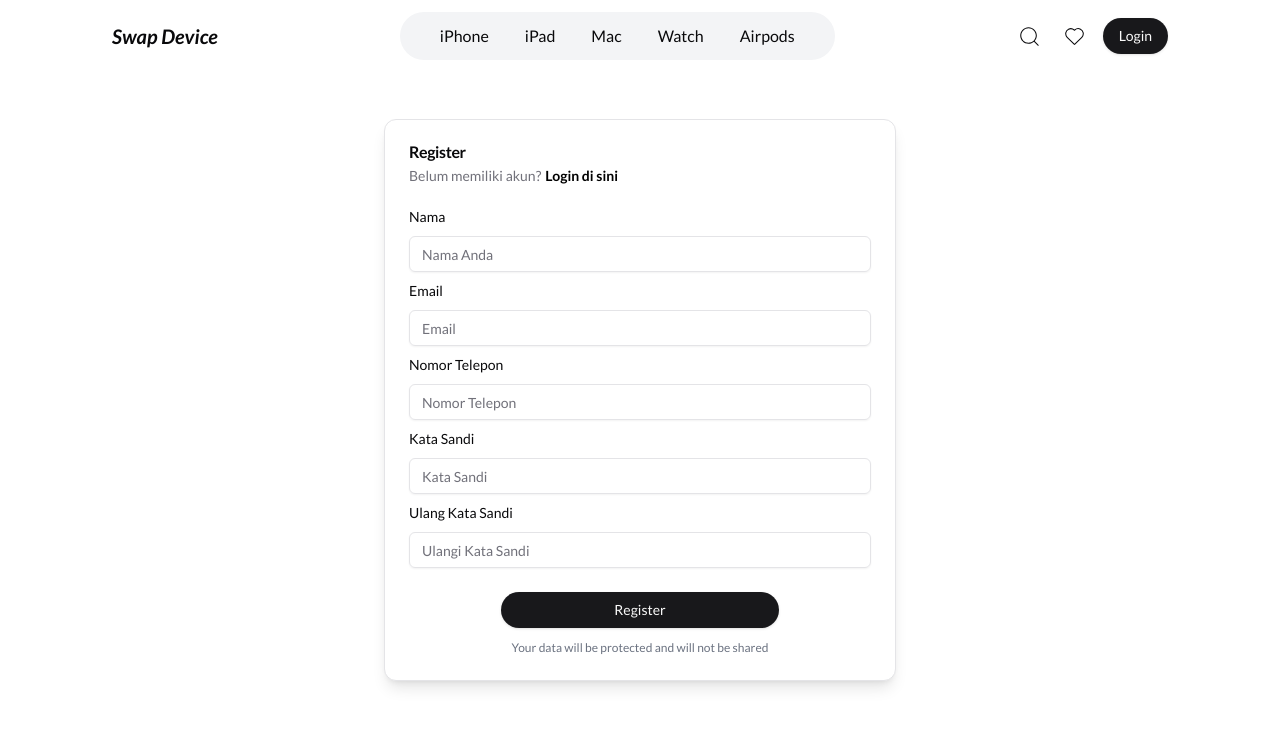
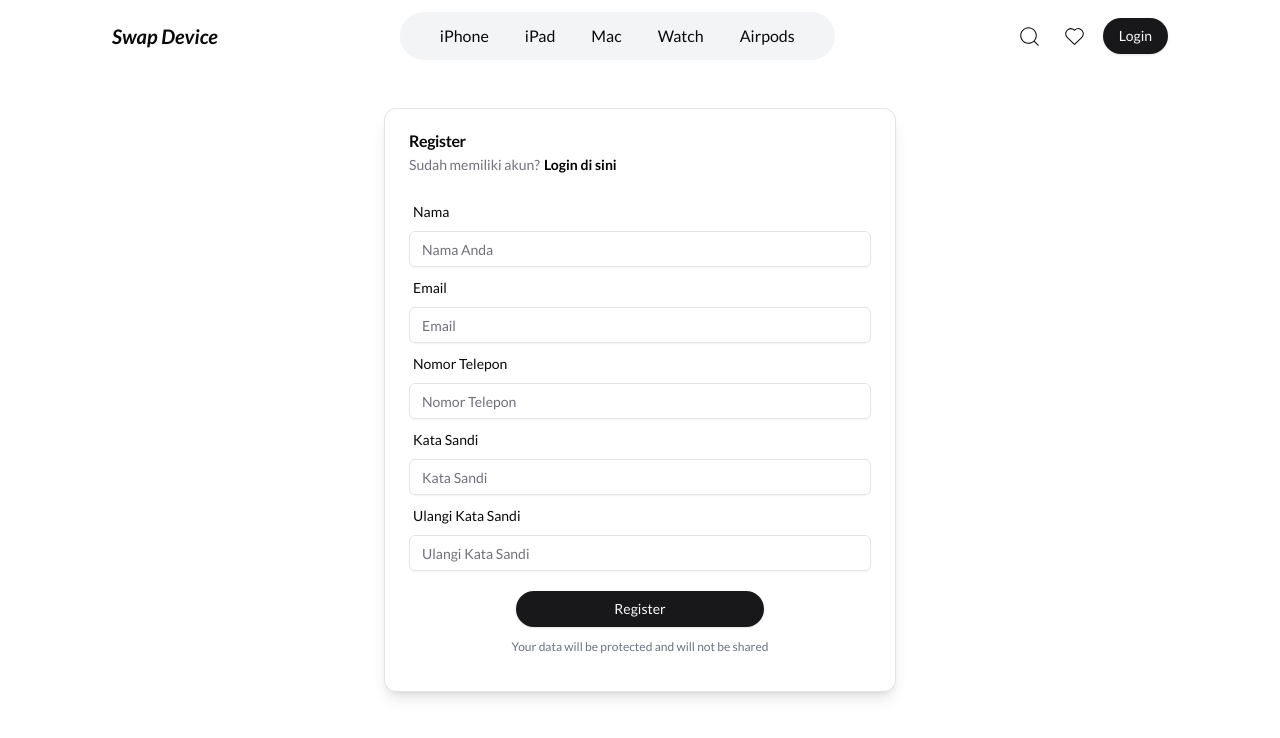
Before and after one commit to muhammadfauzanis/Swap-Device, a Next.js app in the folder frontend/: page /register in a window 1280 px wide. Shown: the top 738 px of the page. Built offline with nearby package versions, Linux system fonts and the light colour scheme.

Commit message:
register form validation

```diff
--- a/frontend/app/(auth)/register/page.tsx
+++ b/frontend/app/(auth)/register/page.tsx
@@ -1,3 +1,5 @@
+'use client';
+
 import { Button } from '@/components/ui/button';
 import {
   Card,
@@ -7,20 +9,64 @@
   CardHeader,
   CardTitle,
 } from '@/components/ui/card';
+import {
+  Form,
+  FormControl,
+  FormField,
+  FormItem,
+  FormLabel,
+  FormMessage,
+} from '@/components/ui/form';
 import { Input } from '@/components/ui/input';
-import { Label } from '@/components/ui/label';
 import Link from 'next/link';
+import { useForm } from 'react-hook-form';
+import { z } from 'zod';
+import { zodResolver } from '@hookform/resolvers/zod';
+
+const loginFormSchema = z.object({
+  name: z.string().max(50, 'Nama maksimal 50 karakter'),
+  email: z.string().email('Masukkan email yang valid'),
+  phoneNumber: z
+    .string()
+    .min(6, 'Masukkan nomor telepon yang valid')
+    .max(15, 'Masukkan nomor telepon yang valid')
+    .regex(
+      /^(?:\+?[1-9][0-9]{0,2})?[08|09][0-9]{7,11}$/,
+      'Masukkan nomor telepon yang valid'
+    ),
+
+  password: z
+    .string()
+    .min(8, 'Password minimal 8 karakter')
+    .max(20, 'Password maksimal 20 karakter'),
+  repassword: z
+    .string()
+    .min(8, 'Password minimal 8 karakter')
+    .max(20, 'Password maksimal 20 karakter'),
+});
+
+type LoginFormSchema = z.infer<typeof loginFormSchema>;
 
 const RegisterPage = () => {
+  const form = useForm<LoginFormSchema>({
+    resolver: zodResolver(loginFormSchema),
+  });
+
+  const { handleSubmit, control } = form;
+
+  const onSubmit = (values: LoginFormSchema) => {
+    console.log(values);
+  };
+
   return (
     <div className="w-full h-screen flex flex-col">
       <div className="flex flex-1 justify-center items-center h-screen">
         <div className="max-w-lg w-full h-auto p-5 md:p-0">
-          <Card className=" shadow-lg">
+          <Card className="shadow-lg">
             <CardHeader>
               <CardTitle>Register</CardTitle>
               <CardDescription>
-                <span className="pr-1">Belum memiliki akun?</span>
+                <span className="pr-1">Sudah memiliki akun?</span>
 
                 <Link href={'/login'} className="font-bold text-black">
                   Login di sini
@@ -28,35 +74,100 @@
               </CardDescription>
             </CardHeader>
             <CardContent>
-              <form>
-                <div className="grid w-full items-center gap-4 px-3">
-                  <div className="flex flex-col space-y-3">
-                    <Label htmlFor="name">Nama</Label>
-                    <Input id="name" placeholder="Nama Anda" />
-
-                    <Label htmlFor="email">Email</Label>
-                    <Input id="email" placeholder="Email" />
-
-                    <Label htmlFor="nomor">Nomor Telepon</Label>
-                    <Input id="nomor" placeholder="Nomor Telepon" />
-
-                    <Label htmlFor="password">Kata Sandi</Label>
-                    <Input id="password" placeholder="Kata Sandi" />
-
-                    <Label htmlFor="repassword">Ulang Kata Sandi</Label>
-                    <Input id="repassword" placeholder="Ulangi Kata Sandi" />
-                  </div>
-                </div>
-              </form>
-            </CardContent>
+              <Form {...form}>
+                <form
+                  onSubmit={handleSubmit(onSubmit)}
+                  className="px-3 space-y-2"
+                >
+                  <FormField
+                    control={control}
+                    name="name"
+                    render={({ field }) => (
+                      <FormItem>
+                        <FormLabel className="px-1">Nama</FormLabel>
+                        <FormControl>
+                          <Input {...field} placeholder="Nama Anda" />
+                        </FormControl>
+                        <FormMessage className="px-1" />
+                      </FormItem>
+                    )}
+                  />
+                  <FormField
+                    control={control}
+                    name="email"
+                    render={({ field }) => (
+                      <FormItem>
+                        <FormLabel className="px-1">Email</FormLabel>
+                        <FormControl>
+                          <Input {...field} type="email" placeholder="Email" />
+                        </FormControl>
+                        <FormMessage className="px-1" />
+                      </FormItem>
+                    )}
+                  />
+                  <FormField
+                    control={control}
+                    name="phoneNumber"
+                    render={({ field }) => (
+                      <FormItem>
+                        <FormLabel className="px-1">Nomor Telepon</FormLabel>
+                        <FormControl>
+                          <Input {...field} placeholder="Nomor Telepon" />
+                        </FormControl>
+                        <FormMessage className="px-1" />
+                      </FormItem>
+                    )}
+                  />
+                  <FormField
+                    control={control}
+                    name="password"
+                    render={({ field }) => (
+                      <FormItem>
+                        <FormLabel className="px-1">Kata Sandi</FormLabel>
+                        <FormControl>
+                          <Input
+                            {...field}
+                            type="password"
+                            placeholder="Kata Sandi"
+                          />
+                        </FormControl>
+                        <FormMessage className="px-1" />
+                      </FormItem>
+                    )}
+                  />
+                  <FormField
+                    control={control}
+                    name="repassword"
+                    render={({ field }) => (
+                      <FormItem>
+                        <FormLabel className="px-1">
+                          Ulangi Kata Sandi
+                        </FormLabel>
+                        <FormControl>
+                          <Input
+                            {...field}
+                            type="password"
+                            placeholder="Ulangi Kata Sandi"
+                          />
+                        </FormControl>
+                        <FormMessage className="px-1" />
+                      </FormItem>
+                    )}
+                  />
                   <CardFooter className="flex flex-col">
-              <Button className="w-full max-w-[70%] xl:w-[60%] m-auto my-3">
+                    <Button
+                      className="w-full max-w-[70%] xl:w-[60%] m-auto my-3"
+                      type="submit"
+                    >
                       Register
                     </Button>
                     <p className="text-xs text-gray-500">
                       Your data will be protected and will not be shared
                     </p>
                   </CardFooter>
+                </form>
+              </Form>
+            </CardContent>
           </Card>
         </div>
       </div>
--- /dev/null
+++ b/frontend/components/ui/form.tsx
@@ -0,0 +1,178 @@
+"use client"
+
+import * as React from "react"
+import * as LabelPrimitive from "@radix-ui/react-label"
+import { Slot } from "@radix-ui/react-slot"
+import {
+  Controller,
+  ControllerProps,
+  FieldPath,
+  FieldValues,
+  FormProvider,
+  useFormContext,
+} from "react-hook-form"
+
+import { cn } from "@/lib/utils"
+import { Label } from "@/components/ui/label"
+
+const Form = FormProvider
+
+type FormFieldContextValue<
+  TFieldValues extends FieldValues = FieldValues,
+  TName extends FieldPath<TFieldValues> = FieldPath<TFieldValues>
+> = {
+  name: TName
+}
+
+const FormFieldContext = React.createContext<FormFieldContextValue>(
+  {} as FormFieldContextValue
+)
+
+const FormField = <
+  TFieldValues extends FieldValues = FieldValues,
+  TName extends FieldPath<TFieldValues> = FieldPath<TFieldValues>
+>({
+  ...props
+}: ControllerProps<TFieldValues, TName>) => {
+  return (
+    <FormFieldContext.Provider value={{ name: props.name }}>
+      <Controller {...props} />
+    </FormFieldContext.Provider>
+  )
+}
+
+const useFormField = () => {
+  const fieldContext = React.useContext(FormFieldContext)
+  const itemContext = React.useContext(FormItemContext)
+  const { getFieldState, formState } = useFormContext()
+
+  const fieldState = getFieldState(fieldContext.name, formState)
+
+  if (!fieldContext) {
+    throw new Error("useFormField should be used within <FormField>")
+  }
+
+  const { id } = itemContext
+
+  return {
+    id,
+    name: fieldContext.name,
+    formItemId: `${id}-form-item`,
+    formDescriptionId: `${id}-form-item-description`,
+    formMessageId: `${id}-form-item-message`,
+    ...fieldState,
+  }
+}
+
+type FormItemContextValue = {
+  id: string
+}
+
+const FormItemContext = React.createContext<FormItemContextValue>(
+  {} as FormItemContextValue
+)
+
+const FormItem = React.forwardRef<
+  HTMLDivElement,
+  React.HTMLAttributes<HTMLDivElement>
+>(({ className, ...props }, ref) => {
+  const id = React.useId()
+
+  return (
+    <FormItemContext.Provider value={{ id }}>
+      <div ref={ref} className={cn("space-y-2", className)} {...props} />
+    </FormItemContext.Provider>
+  )
+})
+FormItem.displayName = "FormItem"
+
+const FormLabel = React.forwardRef<
+  React.ElementRef<typeof LabelPrimitive.Root>,
+  React.ComponentPropsWithoutRef<typeof LabelPrimitive.Root>
+>(({ className, ...props }, ref) => {
+  const { error, formItemId } = useFormField()
+
+  return (
+    <Label
+      ref={ref}
+      className={cn(error && "text-destructive", className)}
+      htmlFor={formItemId}
+      {...props}
+    />
+  )
+})
+FormLabel.displayName = "FormLabel"
+
+const FormControl = React.forwardRef<
+  React.ElementRef<typeof Slot>,
+  React.ComponentPropsWithoutRef<typeof Slot>
+>(({ ...props }, ref) => {
+  const { error, formItemId, formDescriptionId, formMessageId } = useFormField()
+
+  return (
+    <Slot
+      ref={ref}
+      id={formItemId}
+      aria-describedby={
+        !error
+          ? `${formDescriptionId}`
+          : `${formDescriptionId} ${formMessageId}`
+      }
+      aria-invalid={!!error}
+      {...props}
+    />
+  )
+})
+FormControl.displayName = "FormControl"
+
+const FormDescription = React.forwardRef<
+  HTMLParagraphElement,
+  React.HTMLAttributes<HTMLParagraphElement>
+>(({ className, ...props }, ref) => {
+  const { formDescriptionId } = useFormField()
+
+  return (
+    <p
+      ref={ref}
+      id={formDescriptionId}
+      className={cn("text-[0.8rem] text-muted-foreground", className)}
+      {...props}
+    />
+  )
+})
+FormDescription.displayName = "FormDescription"
+
+const FormMessage = React.forwardRef<
+  HTMLParagraphElement,
+  React.HTMLAttributes<HTMLParagraphElement>
+>(({ className, children, ...props }, ref) => {
+  const { error, formMessageId } = useFormField()
+  const body = error ? String(error?.message) : children
+
+  if (!body) {
+    return null
+  }
+
+  return (
+    <p
+      ref={ref}
+      id={formMessageId}
+      className={cn("text-[0.8rem] font-medium text-destructive", className)}
+      {...props}
+    >
+      {body}
+    </p>
+  )
+})
+FormMessage.displayName = "FormMessage"
+
+export {
+  useFormField,
+  Form,
+  FormItem,
+  FormLabel,
+  FormControl,
+  FormDescription,
+  FormMessage,
+  FormField,
+}
--- a/frontend/package.json
+++ b/frontend/package.json
@@ -9,6 +9,7 @@
     "lint": "next lint"
   },
   "dependencies": {
+    "@hookform/resolvers": "^3.9.1",
     "@radix-ui/react-accordion": "^1.2.0",
     "@radix-ui/react-checkbox": "^1.1.1",
     "@radix-ui/react-icons": "^1.3.0",
@@ -25,11 +26,13 @@
     "next": "14.2.5",
     "react": "^18",
     "react-dom": "^18",
+    "react-hook-form": "^7.53.1",
     "react-icons": "^5.3.0",
     "react-toastify": "^10.0.5",
     "sharp": "^0.33.5",
     "tailwind-merge": "^2.5.2",
-    "tailwindcss-animate": "^1.0.7"
+    "tailwindcss-animate": "^1.0.7",
+    "zod": "^3.23.8"
   },
   "devDependencies": {
     "@types/node": "^20",
```
Also changed, not shown: frontend/components/Navbar.tsx (+9 -4 lines), 1 other file (tests, documents, lock files or other folders). Lines whose indentation alone changed are shown as unchanged.
